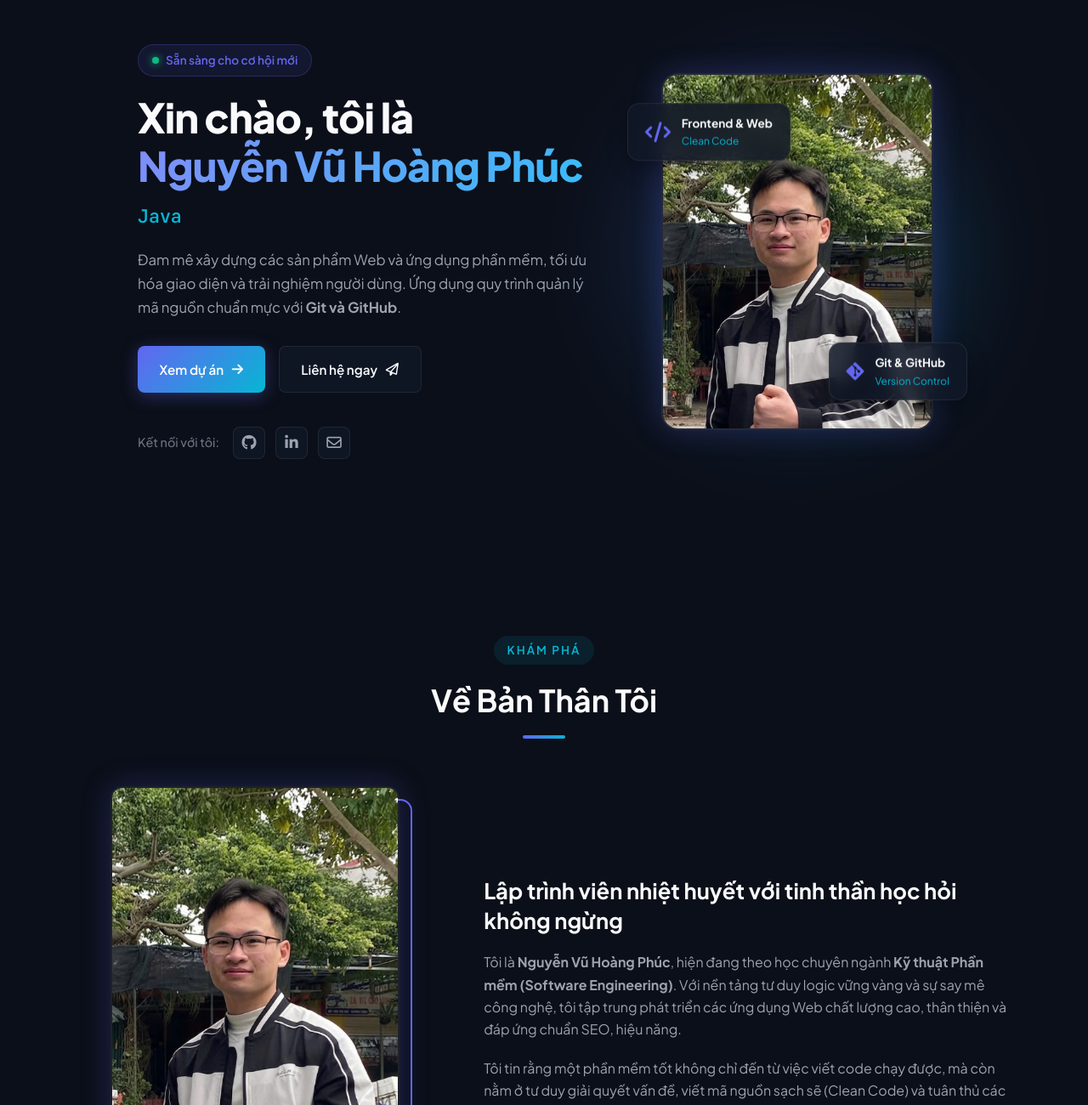
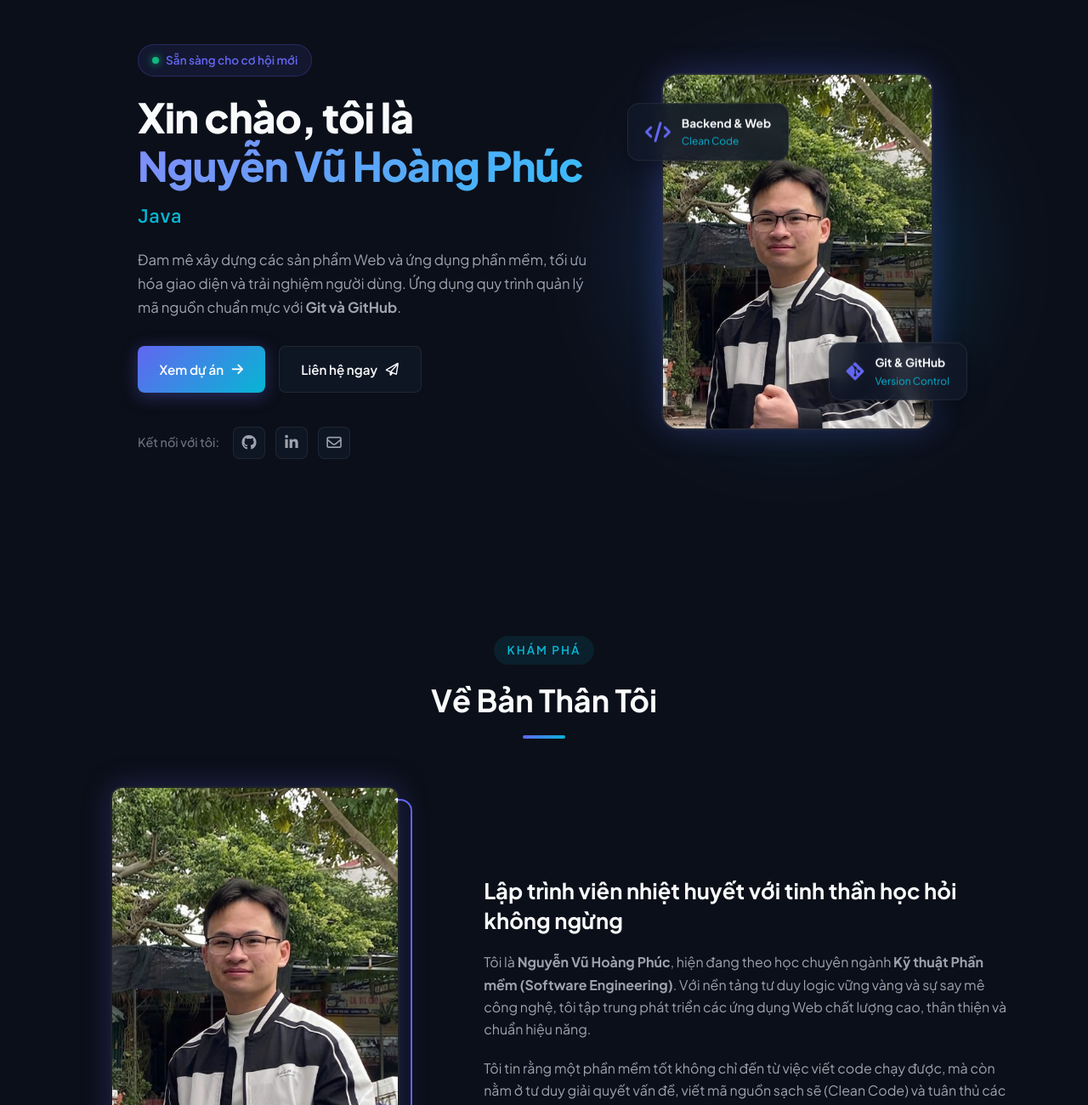
Before and after one commit to phucnvh3009/portfolio, a plain HTML site: page index.html in a window 1280 px wide. Shown: the part 140-1440 px from the top of the page at 85% size. Drawn offline with Linux system fonts and the light colour scheme.

Commit message:
docs: Cập nhật câu từ và mô tả portfolio

```diff
--- a/index.html
+++ b/index.html
@@ -106,7 +106,7 @@
           <div class="floating-badge badge-1">
             <i class="fa-solid fa-code"></i>
             <div>
-              <span class="float-title">Frontend & Web</span>
+              <span class="float-title">Backend & Web</span>
               <span class="float-sub">Clean Code</span>
             </div>
           </div>
@@ -142,7 +142,7 @@
             <h3 class="about-heading">Lập trình viên nhiệt huyết với tinh thần học hỏi không ngừng</h3>
             <p class="about-desc">
               Tôi là <strong>Nguyễn Vũ Hoàng Phúc</strong>, hiện đang theo học chuyên ngành <strong>Kỹ thuật Phần mềm (Software Engineering)</strong>.
-              Với nền tảng tư duy logic vững vàng và sự say mê công nghệ, tôi tập trung phát triển các ứng dụng Web chất lượng cao, thân thiện và đáp ứng chuẩn SEO, hiệu năng.
+              Với nền tảng tư duy logic vững vàng và sự say mê công nghệ, tôi tập trung phát triển các ứng dụng Web chất lượng cao, thân thiện và chuẩn hiệu năng.
             </p>
             <p class="about-desc">
               Tôi tin rằng một phần mềm tốt không chỉ đến từ việc viết code chạy được, mà còn nằm ở tư duy giải quyết vấn đề, viết mã nguồn sạch sẽ (Clean Code) và tuân thủ các quy tắc quản lý phiên bản chuẩn mực với <strong>Git và GitHub</strong>.
```
